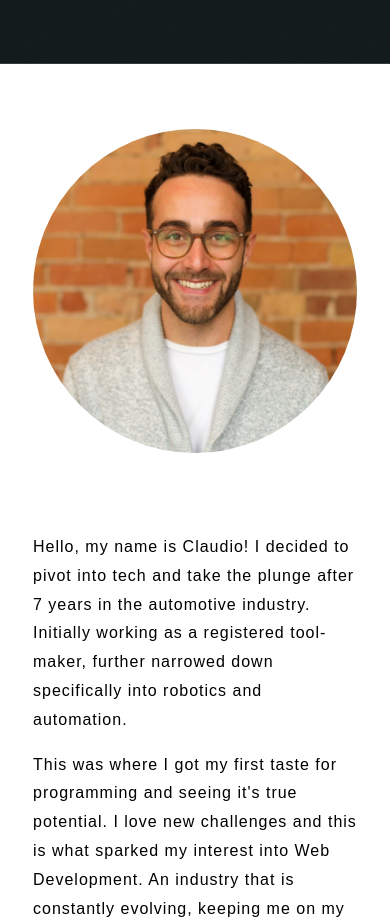
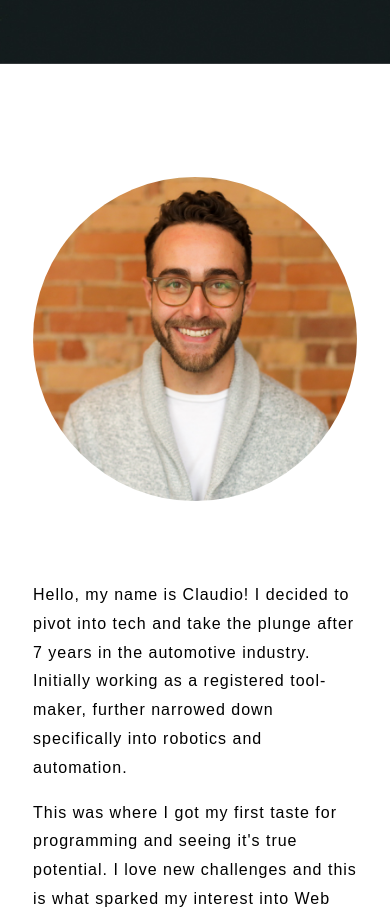
Before and after one commit to CodingClauds/Portfolio, a React (Create React App) app: page / in a window 390 px wide. Shown: the part 780-1699 px from the top of the page. Built offline with nearby package versions, Linux system fonts and the light colour scheme.

Commit message:
bug-fix on the scroll function and project card

```diff
--- a/src/components/Body/Body.scss
+++ b/src/components/Body/Body.scss
@@ -172,7 +172,7 @@ main {
         display: flex;
         justify-content: center;
         align-items: center;
-        margin-top: 2rem;
+        margin-top: 5rem;
       }
     }
 
@@ -325,6 +325,7 @@ main {
     :hover {
       opacity: 1;
       transition: 0.6s ease-out;
+      height: fit-content;
     }
 
     &__photocard-content {
@@ -336,7 +337,11 @@ main {
 .buttonBase {
   display: flex;
   justify-content: space-between;
-  max-width: 50%;
+  width: 50%;
+
+  @media (max-width: 425px) {
+    width: 70%;
+  }
 
   &__button {
     @include button;
```
